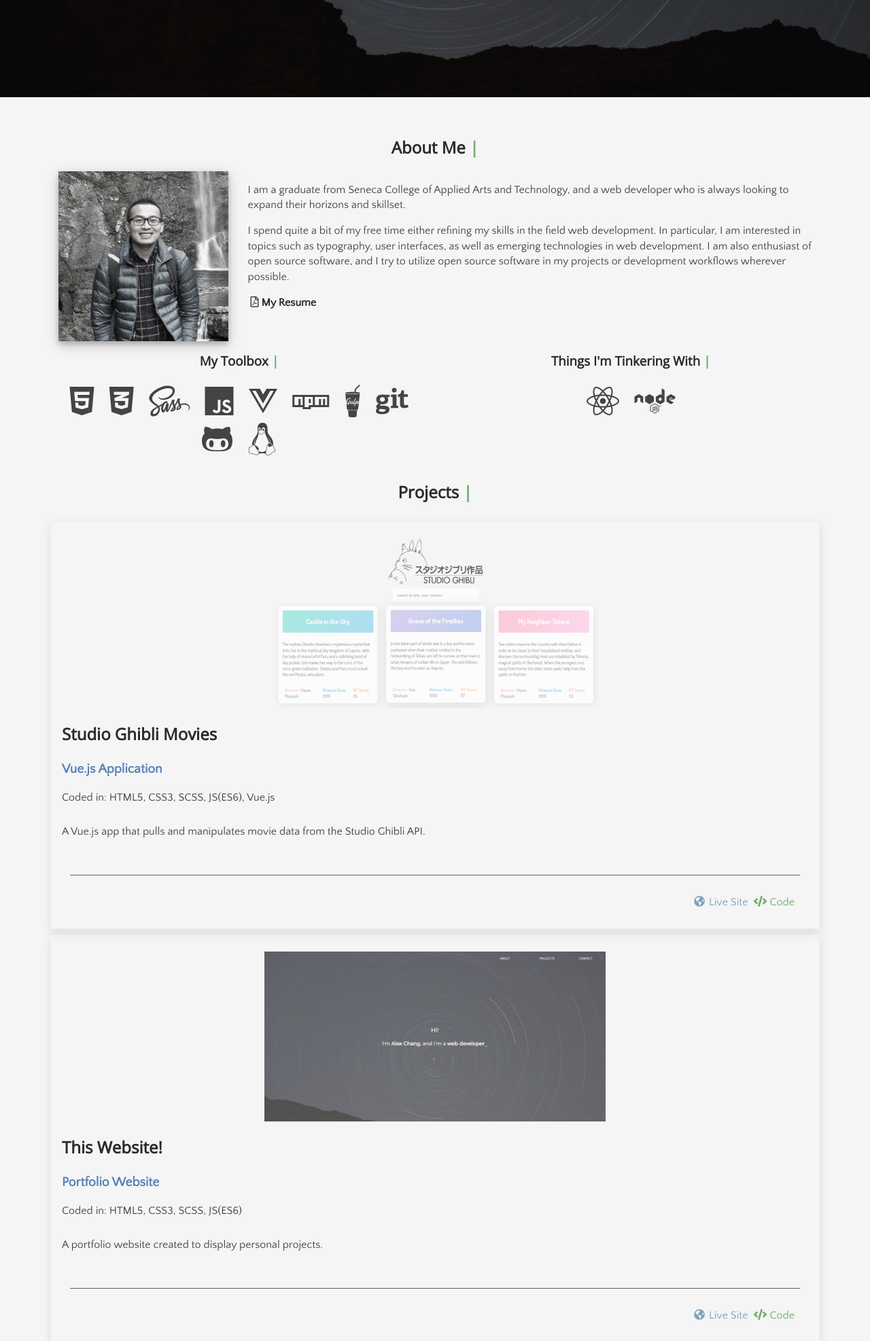
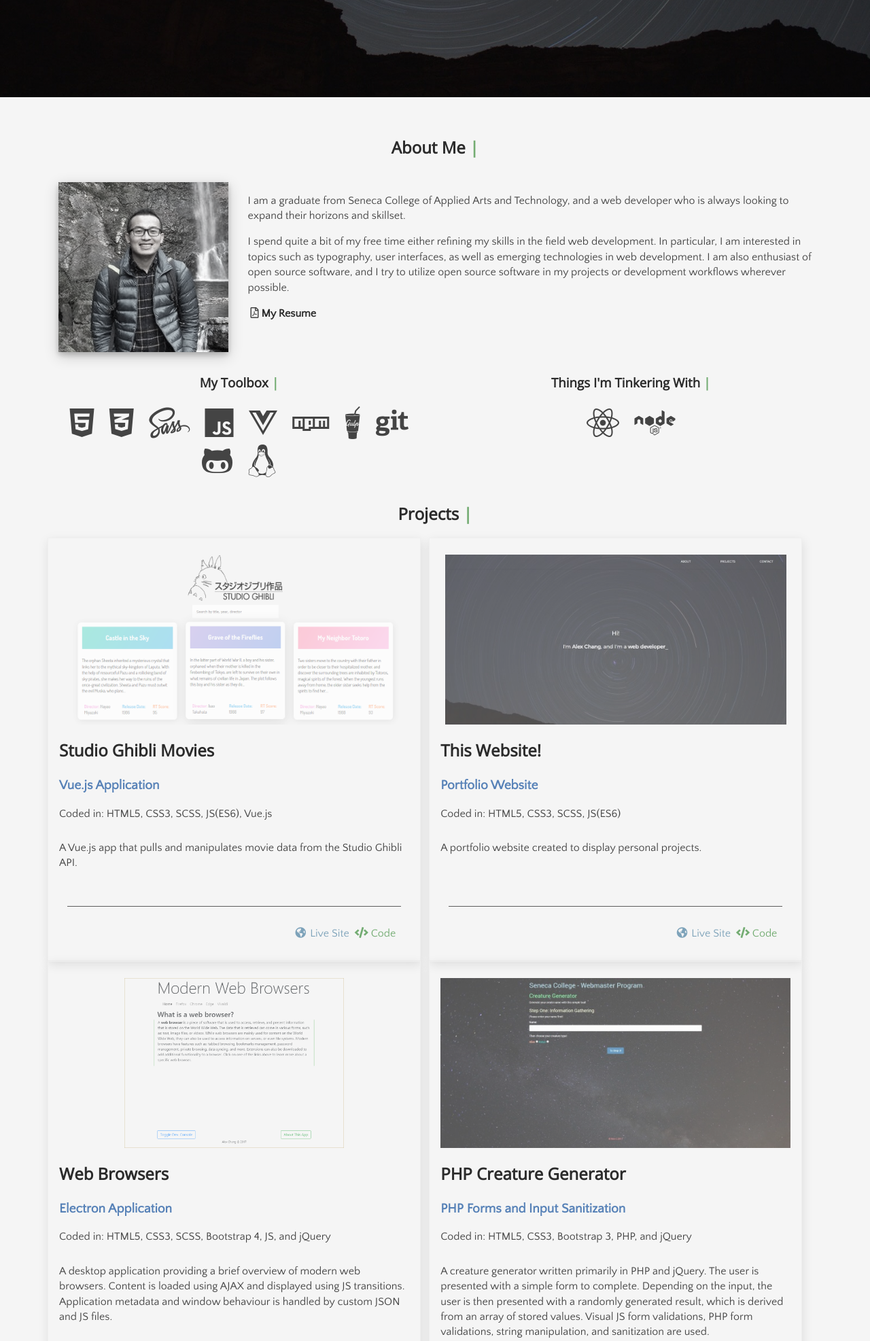
Before and after one commit to fac42/fac42.github.io, a PHP site: page / in a window 1280 px wide. Shown: the part 657-2630 px from the top of the page at 68% size. Run offline with PHP 8.4, Linux system fonts and the light colour scheme; some libraries are stand-ins or nearby versions.

Commit message:
Adjust layout CSS for projects section

```diff
--- a/src/scss/main.scss
+++ b/src/scss/main.scss
@@ -38,9 +38,7 @@
 	@include flex-row();
 	flex-wrap: wrap;
 	margin-top: 0.5rem;
-}
-.row + .row {
-	margin: 0;
+	column-gap: 0;
 }
 .col {
 	flex-basis: 100%;
@@ -72,6 +70,10 @@
 .line {
 	@extend .green-text;
 }
+.scroll-margin-section {
+	@include scroll-margin-top(100px);
+}
+
 // Header
 header.site-header {
 	position: fixed;
@@ -121,14 +123,6 @@
 	h1 {
 		display: block;
 	}
-}
-// Fixed navigation fix
-.nav-fix:before {
-	display: block;
-	content: " ";
-	margin-top: -87.5px;
-	height: 87.5px;
-	visibility: hidden;
 }
 // Splash
 .splash {
@@ -190,11 +184,15 @@
 	}
 }
 // Projects
+.projects-section {
+	display: flex;
+	flex-wrap: wrap;
+	column-gap: 0.75rem;
+}
 .card {
-	flex: 1 1 100%;
 	position: relative;
+	flex: auto 100%;
 	border: 1px solid $off-white;
-	margin: 0.25rem 0.1rem;
 	transition: $transition-fast;
 	box-shadow: 1px 5px 15px rgba(0, 0, 0, 0.1);
 	&:hover {
@@ -337,8 +335,7 @@
 	// Main content
 	// Projects
 	.card {
-		margin: 0.5rem 0.25rem;
-		flex: 0 1 45%;
+		flex: 0 1 48%;
 	}
 	// Contact
 	.contact-list {
```
Also changed, not shown: dist/css/main.css.
